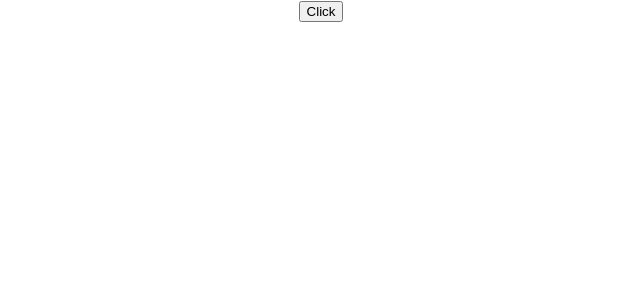
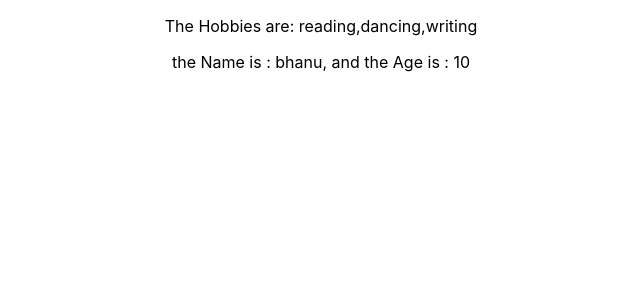
Before and after one commit to NavaneethaMella/react-dev, a React (Create React App) app: page / in a window 1280 px wide. Shown: the top 300 px of the page, without its empty margins (319-959 px from the left). Built offline with nearby package versions, Linux system fonts and the light colour scheme.

Commit message:
passing arra as props

```diff
--- a/src/App.js
+++ b/src/App.js
@@ -1,11 +1,11 @@
 import React from 'react'
 import './App.css';
 
-import Propfun from './Propfun'
+import Propasarray from './Propasarray'
 function App() {
   return (
     <div className="App">
-  <Propfun></Propfun>
+  <Propasarray></Propasarray>
     </div>
   );
 }
--- /dev/null
+++ b/src/Childcom.js
@@ -0,0 +1,9 @@
+function Childcom(props){
+    return(
+        <div>
+            <p>The Hobbies are: {props.hobbies ? props.hobbies.join(',') : "No hobbies provided"}</p>
+            <p>the Name is : {props.user.name}, and  the Age is : {props.user.age}</p>
+        </div>
+    )
+}
+export default Childcom
--- /dev/null
+++ b/src/Propasarray.js
@@ -0,0 +1,10 @@
+import Childcom from './Childcom'
+function Propasarray(){
+    const hobbies = ["reading" , "dancing", "writing"]
+    const user = {name:"bhanu" , age:"10"}
+    return(
+        <Childcom hobbies={hobbies}
+        user={user} />
+    )
+}
+export default Propasarray
```
